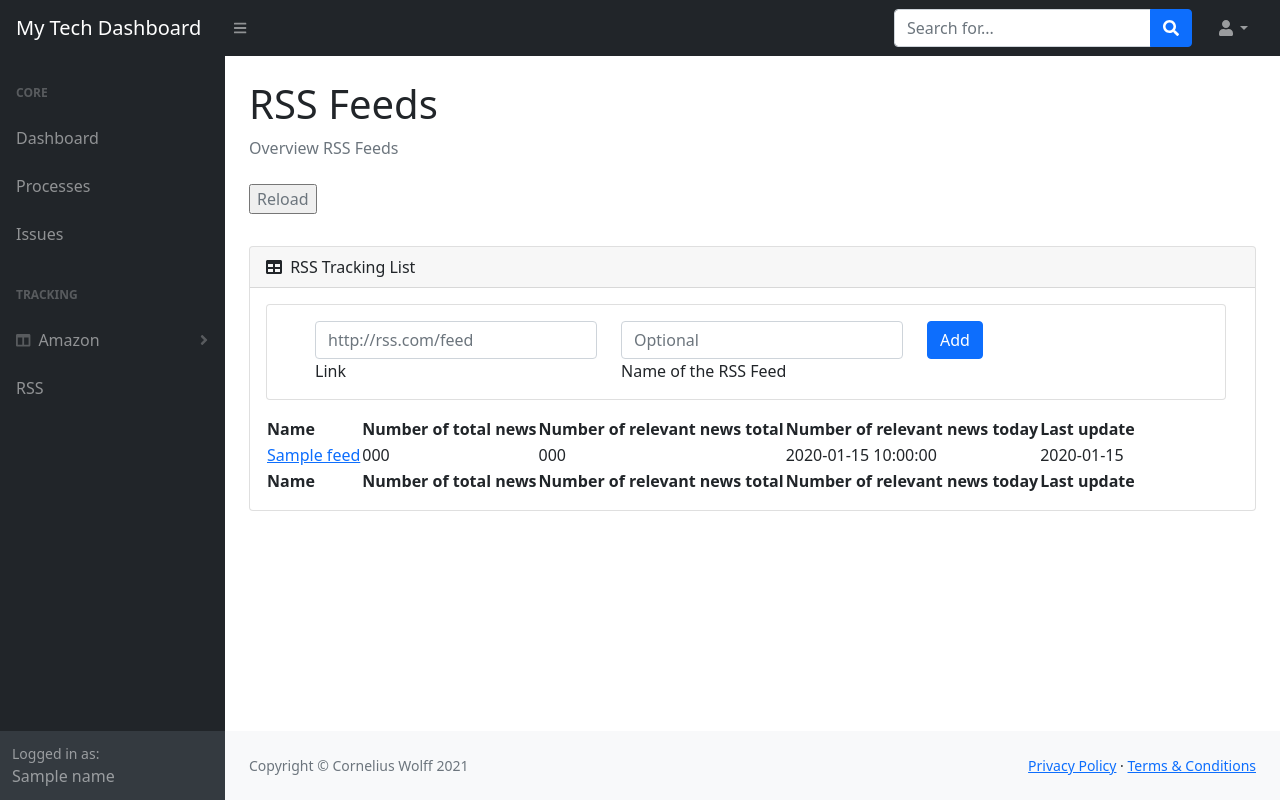
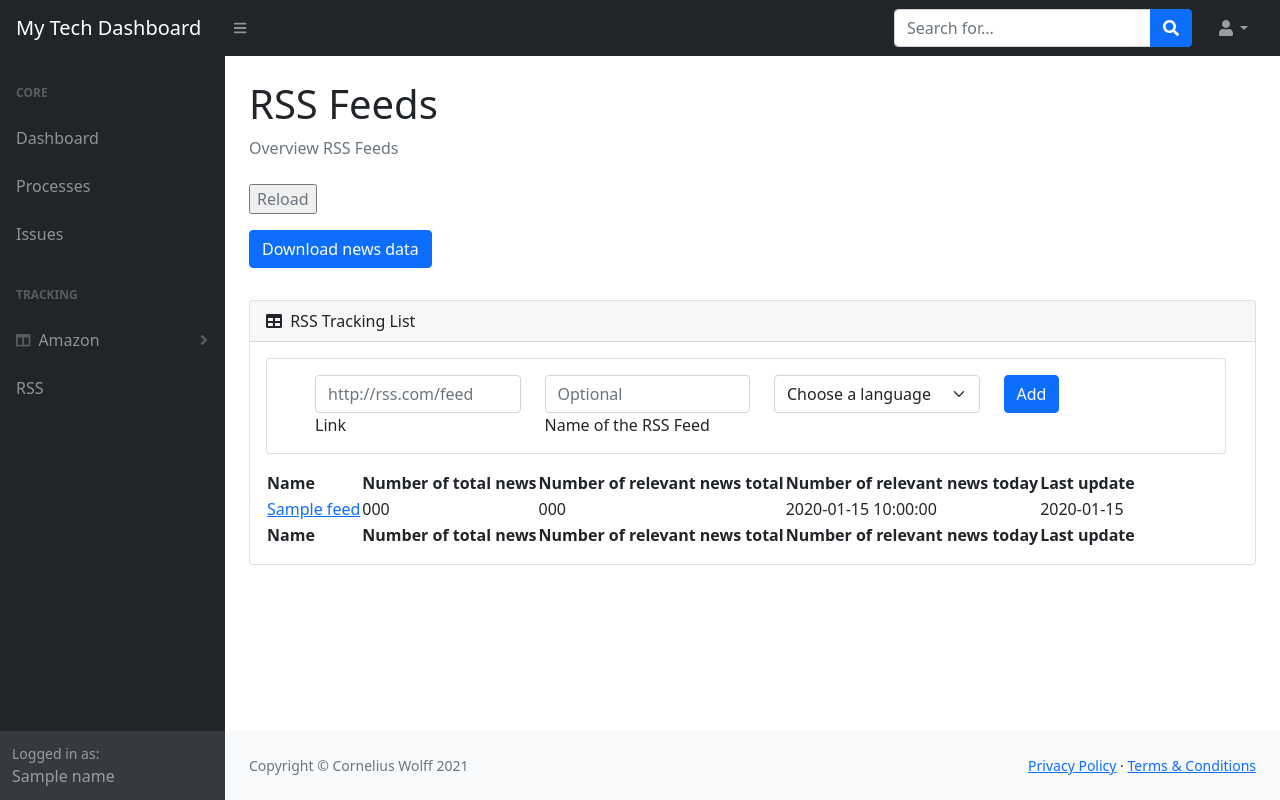
Before and after one commit to cowolff/Telegram_Tech_News, a Flask app: template templates/rss-overview.html in a window 1280 px wide. Run offline with Flask 2, Linux system fonts and the light colour scheme; the template is opened without the code that fills it: most values are stand-ins (such as "Sample title", 1, 10 or a date in 2020); some libraries are stand-ins or nearby versions.

Commit message:
Added language to rss feed
Added a language field to the stored rss feeds. This can be very useful later to train a NN for relevance classification.

```diff
--- a/app.py
+++ b/app.py
@@ -4,7 +4,7 @@ Author: Cornelius Wolff
 eMail: cowolff@uos.de
 """
 
-from flask import Flask, render_template, redirect, url_for, request
+from flask import Flask, render_template, redirect, url_for, request, Response
 from Database import Data
 from Update import send_message
 import threading
@@ -13,6 +13,7 @@ import time
 from ProcessManager import ProcessManager
 from RSS_Feed import process_news
 from datetime import datetime
+import csv
 
 api = ""  # The API-Key for the Telegram Bot
 chat_ids = ["653734838"]    # List of chat ids which want to be updated
@@ -175,13 +176,32 @@ def getRSSOverview():
             if request.form.get('RSSAdd') == "Add":
                 link = request.form['linkRSSField']
                 title = request.form['nameRSSField']
-                if(title == "" or link == ""):
+                language = request.form['languageInput']
+                if(title == "" or link == "" or language == "Choose a language"):
                     return render_template('rss-overview.html', feeds=feeds, name=name)
-                data.add_RSS_Feed(link, title)
+                data.add_RSS_Feed(link, title, language)
                 feeds = data.get_RSS_Overview()
                 return render_template('rss-overview.html', feeds=feeds, name=name)
             elif request.form.get('SpecificRSSButton'):
                 return redirect(url_for('getRSSspecific', feedId=request.form.get('SpecificRSSButton')))
+    else:
+        return redirect(url_for('getLogin'))
+
+
+@app.route('/rss/download', methods=["GET"])
+def downloadRSS():
+    ips = [x["ip"] for x in sessions]
+    if request.remote_addr in ips:
+        data = Data()
+        csv_data = data.getDownloadNews()
+        with open('data.csv', "w", newline='', encoding='utf-8') as outputfile:
+            keys = csv_data[0].keys()
+            dict_writer = csv.DictWriter(outputfile, keys)
+            dict_writer.writeheader()
+            dict_writer.writerows(csv_data)
+        with open("data.csv") as fp:
+            csv_data = fp.read()
+            return Response(csv_data, mimetype="text/csv", headers={"Content-disposition":"attachment; filename=data.csv"})
     else:
         return redirect(url_for('getLogin'))
 
--- a/templates/rss-overview.html
+++ b/templates/rss-overview.html
@@ -131,6 +131,10 @@
                             <input class="breadcrumb-item active" type="submit" value="Reload"
                                 name="Reload-Button"></input>
                         </ol>
+                        <ol class="breadcrumb">
+                        <a class="btn btn-primary" href="{{ url_for('downloadRSS') }}"
+                                 name="Download-Button">Download news data</a>
+                                </ol>
                         <ol class="breadcrumb mb-3">
                         </ol>
                         <div class="card mb-4">
@@ -144,15 +148,26 @@
                                         <form>
                                             <div class="row">
                                                 <div class="col">
-                                                    <input type="text" id="linkRSS" class="form-control" name="linkRSSField" placeholder="http://rss.com/feed">
+                                                    <input type="text" id="linkRSS" class="form-control"
+                                                        name="linkRSSField" placeholder="http://rss.com/feed">
                                                     <label for="linkRSS">Link</label>
                                                 </div>
                                                 <div class="col">
-                                                    <input type="text" id="RSSName" class="form-control" name="nameRSSField" placeholder="Optional">
+                                                    <input type="text" id="RSSName" class="form-control"
+                                                        name="nameRSSField" placeholder="Optional">
                                                     <label for="RSSName">Name of the RSS Feed</label>
                                                 </div>
                                                 <div class="col">
-                                                    <input class="btn btn-primary" name="RSSAdd" type="submit" value="Add"></input>
+                                                    <select class="form-select" aria-label="LanguageSelector" name="languageInput">
+                                                        <option selected>Choose a language</option>
+                                                        <option value="German">German</option>
+                                                        <option value="English">English</option>
+                                                        <option value="Dutch">Dutch</option>
+                                                      </select>
+                                                </div>
+                                                <div class="col">
+                                                    <input class="btn btn-primary" name="RSSAdd" type="submit"
+                                                        value="Add"></input>
                                                 </div>
                                             </div>
                                         </form>
@@ -181,7 +196,9 @@
                                         {% for feed in feeds %}
                                         <tr>
                                             <td>
-                                                <a href={{ url_for('getRSSspecific', feedId=feed.feedId) }}>{{ feed.name }}</button></td>
+                                                <a href={{ url_for('getRSSspecific', feedId=feed.feedId) }}>{{ feed.name
+                                                    }}</button>
+                                            </td>
                                             <td>{{ feed.numberNews }}</td>
                                             <td>{{ feed.numberRelevantNews }}</td>
                                             <td>{{ feed.numberRelevantNewsToday }}</td>
```
Also changed, not shown: Database.py (+15 -5 lines), 1 other file.
